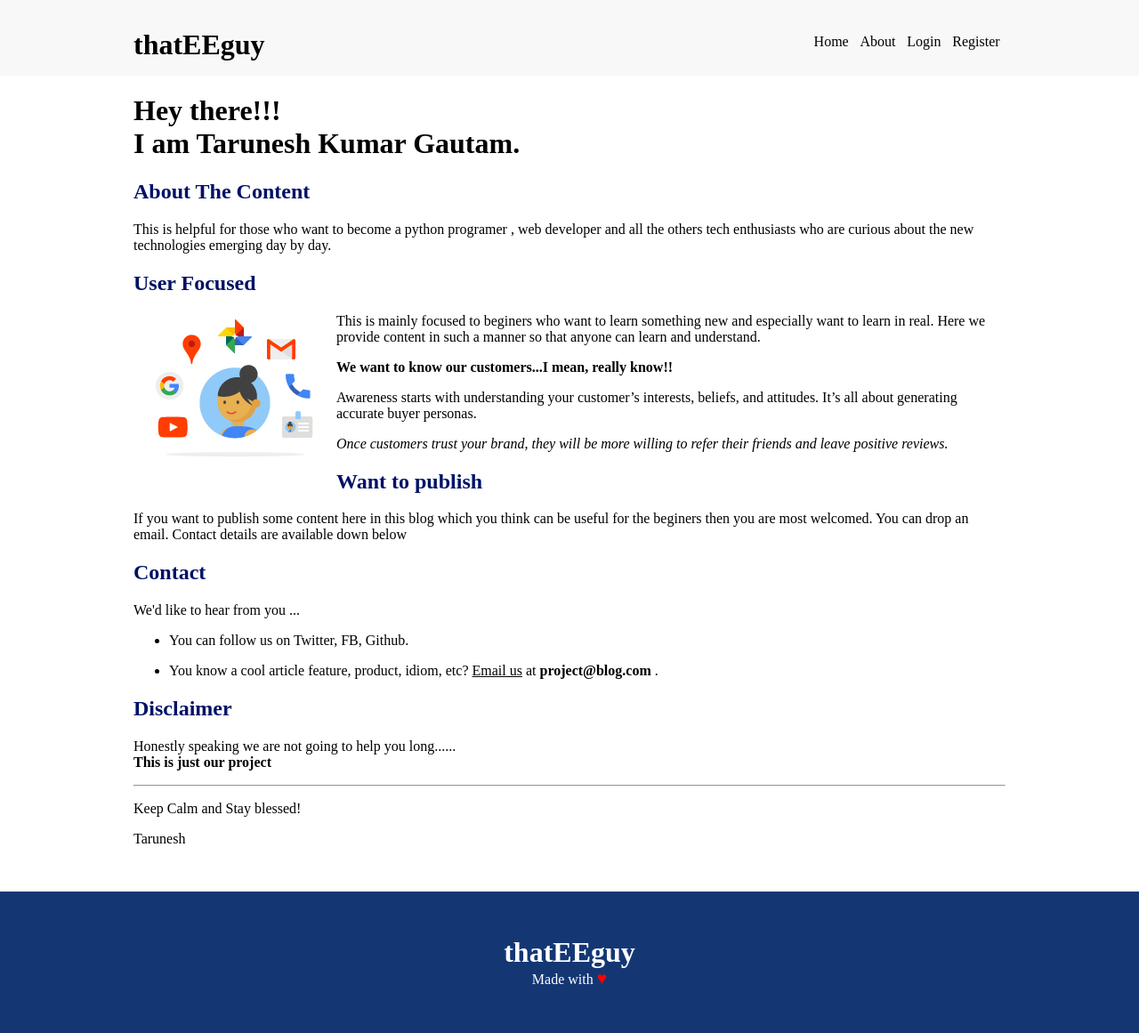
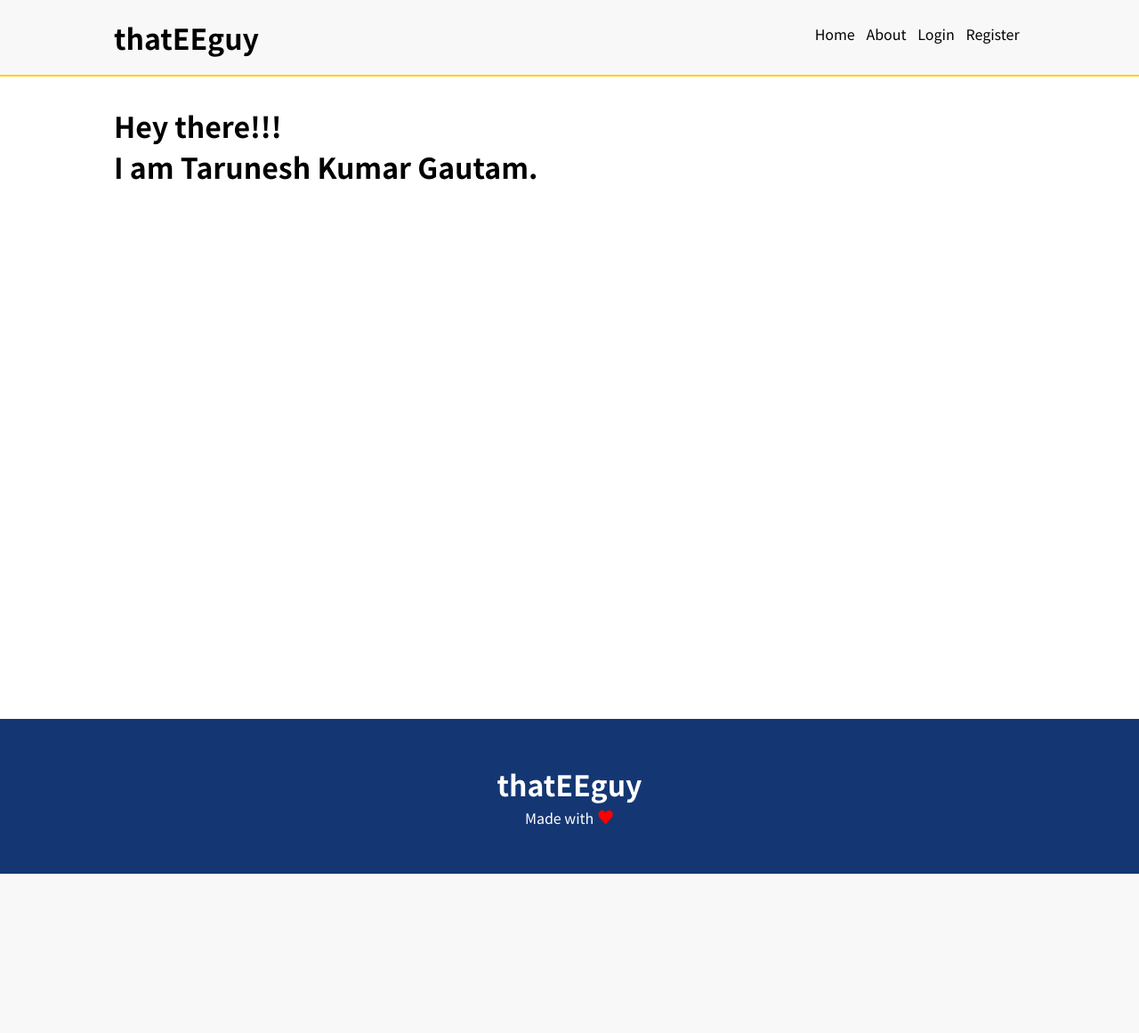
Before and after one commit to tarunxsh/thatEEguyBackend, a Django app: page /about/ in a window 1280 px wide. Shown: the whole page at 89% size. After the commit the page ends 982 px from the top, so only its background shows below. Run offline with Django 3.2, Linux system fonts and the light colour scheme.

Commit message:
new fonts

```diff
--- a/blog/static/blog/css/article.css
+++ b/blog/static/blog/css/article.css
@@ -12,7 +12,13 @@ footer h2 {
 
 article h1{
 	font-size: 2em;
+	font-weight: 900;
 }
+
+article p {
+	font-size: 1.2em;
+}
+
 
 .articleheader {
 	margin-top:15px;
@@ -31,4 +37,7 @@ article h1{
 	    flex-direction: column;
 	    justify-content: flex-start;
 	}
+	article h1{
+		font-size: 2.5em;
+	}
 }
--- a/blog/static/blog/css/stable.css
+++ b/blog/static/blog/css/stable.css
@@ -1,5 +1,8 @@
+@import url('https://fonts.googleapis.com/css2?family=Noto+Sans+HK:wght@300;400;700;900&display=swap');
+
 body {
     margin: 0;
+    font-family: 'Noto Sans HK', sans-serif;
 }
 
 a{
@@ -11,27 +14,33 @@ textarea:focus, input:focus{
     outline: none;
 }
 
-
-header {
-    background: #f8f8f8;
-    padding: 2em 0;
-    text-align: center;
-    padding-bottom: 0;
-    margin-bottom: 0;
-
+.bg {
+    /*border:1px solid red;*/
+    padding: 0.6em;
+    background-color: #f8f8f8;
+    border-radius: 10px;
 }
 
 
+.header {
+    /*border:1px solid red;*/
+    text-align: center;
+    position: sticky;
+    top:0;
+    border-radius: 0;
+    border-bottom:2px solid #FFD107;
+}
 
 .container {
-    width: 90%;
-    max-width: 980px;
-     /*border: 1px solid red; */
+    /*border:1px solid red;*/
+    width: 95%;
+    max-width: 1024px;
     margin: 0 auto;
 }
 
+
 .nav-container{
-    padding-bottom: 1rem;
+    padding:  0.6rem;
 }
 
 @media (min-width: 786px){
@@ -44,30 +53,23 @@ header {
 
 
 .logo {
-      /*border: 1px solid red; */
     font-size: 2em;
-    font-weight: bold;
+    font-weight: 900;
 }
 
 .search-div {
-      /*border: 1px solid red; */
       display: none;
 }
 
 .mobile {
-      /*border: 1px solid red;*/
       display: flex;
       justify-content: space-between;
 }
 
-nav{
-     /*border: 1px solid red; */
-     /*margin:0;*/
-}
+
 
 nav ul {
     margin:0;
-    /*border: 3px solid green; */
     list-style: none;
     padding: 0;
 }
@@ -78,7 +80,6 @@ nav ul li{
 }
 
 nav a {
-    /*border: 3px solid green; */
     display: block;
     margin:0;
     padding: 0.4rem;
@@ -101,12 +102,10 @@ nav {
     }
 
     nav ul {
-        /*border: 1px solid red; */
         display: flex;
         justify-content: center;
     }
     nav ul li {
-        /*margin: 0 1em;*/
         border: 0;
     }
     .mob-icon {
@@ -117,46 +116,37 @@ nav {
 
 .blog {
     margin-top: 2em;
+    min-height: 80vh;
 }
 
-/*.articles {
-    border:1px solid red;
-}
-.article {
-    border:1px solid red;
-}
-.sidebar {
-    border:1px solid red;
-}*/
+
 @media (min-width: 786px){
     .articles {
-        width: 65%;
-        /*border:1px solid red;*/
+        width: 68%;
     }
-    .blog {
-        min-height: 80vh;
-    }
+
     .sidebar {
-        /*border:1px solid red;*/
         width:30%;
     }
 }
 
 #title {
-    /*margin-top: 0;*/
     color: #143774;
+}
+
+#descp {
+    font-weight: 300;
 }
 
 .info {
     font-size: 1rem;
 }
 
+
 .tags{
-    padding: 10px;
     list-style: none;
     display: flex;
     flex-wrap: wrap;
-    background-color: #f8f8f8;
 }
 
 
@@ -172,7 +162,6 @@ nav {
     }
 
 .btn li{
-    /*border: 1px solid red;*/
     flex-grow: initial;
 }
 
@@ -183,19 +172,18 @@ nav {
 }
 
 
+.article {
+    padding-left: 1.5em;
+}
+
 .drafts {
     margin-top: 2em;
 }
 .draftsheader{
-    /*border:1px solid red;*/
-    padding:20px;
-    border-radius: 5px;
-    background-color: #f8f8f8;
+    padding: 20px;
 }
 
-.draftstext {
-    padding : 5px 20px;
-}
+
 
 /*===============================================================*/
 /*footer*/
@@ -213,7 +201,8 @@ footer{
 /*============================================================*/
 /*pagination css*/
 .paginated{
-    margin:50px 0;
+    display: flex;
+    justify-content: center;
 }
 
 .paginated ul {
@@ -256,7 +245,6 @@ footer{
 }
 
 .newinput{
-     /*border:1px solid red;*/
     display: flex;
     flex-direction: column;
 }
@@ -276,3 +264,7 @@ footer{
     box-shadow: -2px -2px 4px 0px rgba(0, 0, 0, 0.2), -2px 0px 10px 0px rgba(0, 0, 0, 0.19);
 
 }
+
+textarea {
+    resize: vertical;
+}
--- a/blog/static/blog/js/responsive-nav.js
+++ b/blog/static/blog/js/responsive-nav.js
@@ -16,7 +16,8 @@ function displaynav() {
 	if (navbar.className === "nav-bar") {
 		navbar.className += " clicked";
 	} else {
-		search.className = "search-div";
+		// search div not a feature now
+		// search.className = "search-div";
 		navbar.className = "nav-bar";
 	}
 
--- a/blog/templates/about.html
+++ b/blog/templates/about.html
@@ -4,35 +4,8 @@
 
 {% block content %}
 
-<div class="container">
+<div class="container blog">
 <h1>Hey there!!!<br> I am <strong>Tarunesh Kumar Gautam</strong>.</h1>
-<h2><strong>About The Content</strong></h2>
-<p>This is helpful for those who want to become a python programer , web developer and all the others tech enthusiasts who are curious about the new technologies emerging day by day.</p>
-<h2><strong>User Focused</strong></h2>
-<img class="profile_pic" src="{% static 'blog/img/usr_focus.png'%}" style="float: left;">
-<p>This is mainly focused to beginers who want to learn something new and especially want to learn in real. Here we provide content in such a manner so that anyone can learn and understand.</p>
-<p><strong>We want to know our customers...I mean, really know!!</strong><p>
-<p>Awareness starts with understanding your customer’s interests, beliefs, and attitudes. It’s all about generating accurate buyer personas.</p>
-<p><em>Once customers trust your brand, they will be more willing to refer their friends and leave positive reviews.</em></p>
-<h2><strong>Want to publish</strong></h2>
-<p>If you want to publish some content here in this blog which you think can be useful for the beginers then you are most welcomed. You can drop an email. Contact details are available down below</p>
-<h2><strong>Contact</strong></h2>
-<p>We'd like to hear from you ...</p>
-<ul>
-<li>
-<p>You can follow us on <a href="https://twitter.com" target="_blank">Twitter</a>, <a href="https://www.facebook.com" target="_blank">FB</a>, <a href="https://github.com/tarunesh1234" target="_blank">Github</a>.</p>
-</li>
-<li>
-<p>You know a cool article feature, product, idiom, etc? <u>Email us</u> at <strong>project@blog.com</strong> .</p>
-</li>
-</ul>
-<h2><strong>Disclaimer</strong></h2>
-<p>Honestly speaking we are not going to help you long......<br><strong>This is just our project</strong><br></p>
-<hr>
-<p>Keep Calm and Stay blessed!</p>
-<p>Tarunesh</p>
+
 </div>
-
-
-
 {% endblock %}
--- a/blog/templates/newpost.html
+++ b/blog/templates/newpost.html
@@ -17,7 +17,7 @@
 
 	<form action="" method="POST">
 		{% csrf_token%}
-		<div class="tags btn">
+		<div class="tags btn bg">
 			<input type="submit" value="Submit">
 			<input type="button" onclick=preview() value="Preview">
 		</div>
--- a/blog/templates/post_detail.html
+++ b/blog/templates/post_detail.html
@@ -16,7 +16,7 @@
 {% block content %}
 
 <article class="container  main">
-	<div class="articleheader">
+	<div class="articleheader bg">
 		<div class="tags btn">
 			{% for tag in post.tags.all %}
 			<li><a href="{% url 'list_by_tag' tag_slug=tag.slug%}">#{{tag.name}}</a></li>
--- a/blog/templates/post_draft_list.html
+++ b/blog/templates/post_draft_list.html
@@ -4,7 +4,7 @@
 
 <section class="container blog">
   <div class="drafts">
-    <div class="draftsheader">
+    <div class="bg draftsheader">
       <h1>My Drafts</h1>
       <p>Below is a listing of your articles ready to be published</p>
     </div>
@@ -12,7 +12,7 @@
 
     {% for post in posts %}
     <br>
-    <div class="article draftsheader draftstext">
+    <div class="article bg">
       	<div class="text ">
             <h2 id="title"><a href="{{post.get_absolute_url}}">{{post.title}}</a></h2>
             <p id="descp">{{post.descp | truncatewords:40|striptags|safe}}</p>
--- a/templates/base.html
+++ b/templates/base.html
@@ -24,7 +24,7 @@
 
 <body>
 <!-- header section -->
-<header>
+<header class="header bg">
 	<div class="container container-flex nav-container">
 
 		<div class="mobile">
@@ -37,10 +37,10 @@
 		</div>
 
 
-		<div class="search-div" id="search-div">
+		<!-- <div class="search-div" id="search-div">
 			<input type="text" name="search" placeholder="search here.." id="search"
 			style="background-image: url('{% static 'blog/img/search.png'%}');">
-		</div>
+		</div> -->
 
 		<nav class="nav-bar" id="nav-bar">
 			<ul>
--- a/thateeguy/settings.py
+++ b/thateeguy/settings.py
@@ -23,8 +23,8 @@ BASE_DIR = os.path.dirname(os.path.dirname(os.path.abspath(__file__)))
 SECRET_KEY = 'h!glek1z)uj#dpxin_xo0bhs#_*w1t3jcnjfe)jjg$9t0k_ds-'
 
 # SECURITY WARNING: don't run with debug turned on in production!
-# DEBUG = True
-DEBUG = False
+DEBUG = True
+# DEBUG = False
 
 ALLOWED_HOSTS = ['127.0.0.1','192.168.43.55' , 'thateeguy.herokuapp.com']
 
```
Also changed, not shown: blog/templates/index.html (+25 -6 lines). Lines whose indentation alone changed are shown as unchanged.
